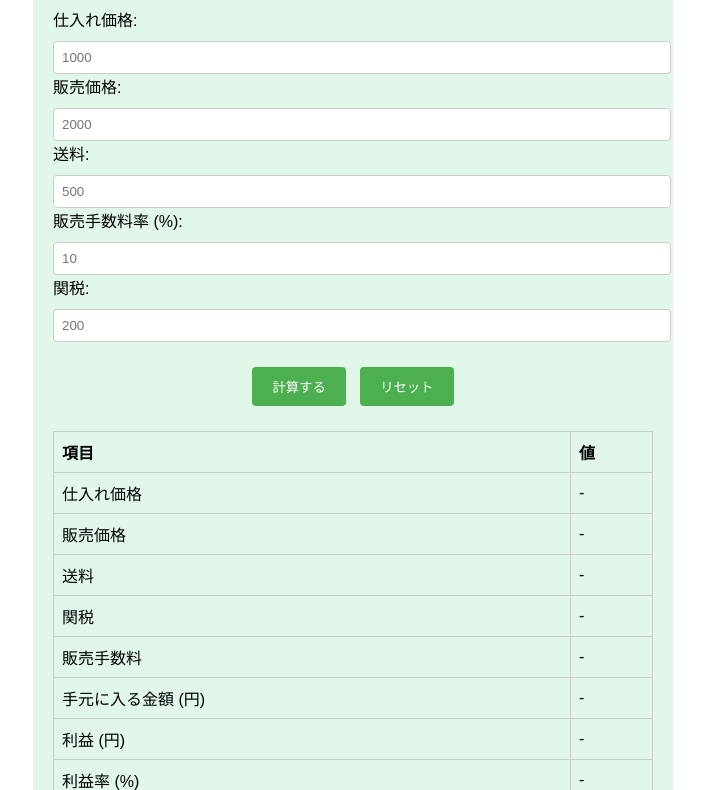
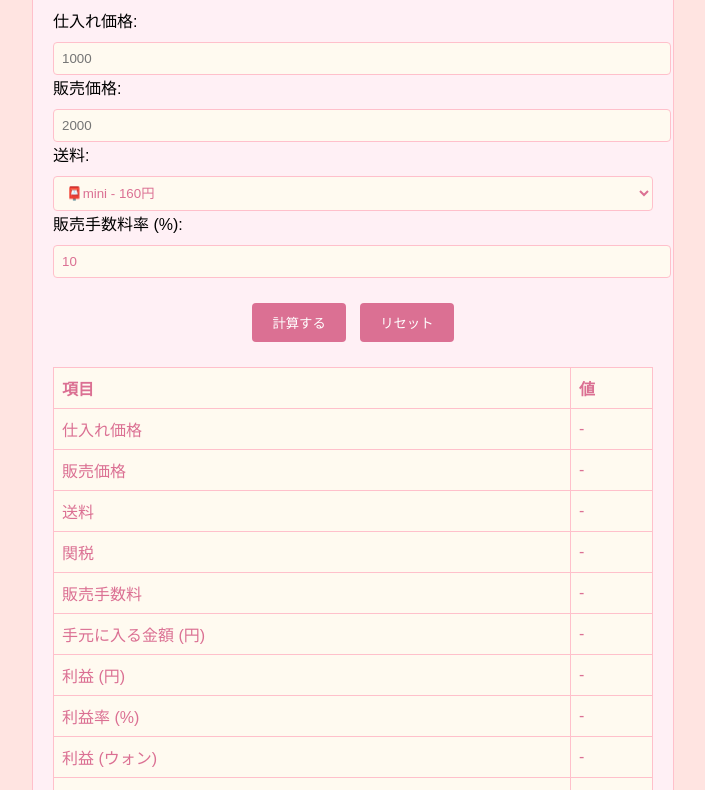
Before and after one commit to bigree/calcProfit, a plain HTML site: page index.html in a window 1280 px wide. Shown: the part 122-912 px from the top of the page, without its empty margins (287-992 px from the left). Drawn offline with Linux system fonts and the light colour scheme.

Commit message:
Update index.html

```diff
--- a/index.html
+++ b/index.html
@@ -8,16 +8,19 @@
         body {
             font-family: Arial, sans-serif;
             margin: 20px;
+            background-color: #ffe4e1;
         }
         .container {
             max-width: 600px;
             margin: 0 auto;
             padding: 20px;
-            background-color: #e0f7e9;
+            background-color: #fff0f5;
             border-radius: 8px;
+            border: 1px solid #ffc0cb;
         }
         h1 {
             text-align: center;
+            color: #db7093;
         }
         table {
             width: 100%;
@@ -25,11 +28,13 @@
             border-collapse: collapse;
         }
         table, th, td {
-            border: 1px solid #ccc;
+            border: 1px solid #ffc0cb;
         }
         th, td {
             padding: 8px;
             text-align: left;
+            background-color: #fffaf0;
+            color: #db7093;
         }
         .buttons {
             text-align: center;
@@ -39,20 +44,22 @@
             padding: 10px 20px;
             margin: 5px;
             border: none;
-            background-color: #4CAF50;
+            background-color: #db7093;
             color: white;
             border-radius: 4px;
             cursor: pointer;
         }
         .buttons button:hover {
-            background-color: #45a049;
+            background-color: #ff69b4;
         }
-        input[type="number"] {
+        input[type="number"], select {
             width: 100%;
             padding: 8px;
             margin-top: 10px;
-            border: 1px solid #ccc;
+            border: 1px solid #ffc0cb;
             border-radius: 4px;
+            background-color: #fffaf0;
+            color: #db7093;
         }
     </style>
 </head>
@@ -67,13 +74,17 @@
             <input type="number" id="sellingPrice" placeholder="2000" required>
 
             <label for="shippingCost">送料:</label>
-            <input type="number" id="shippingCost" placeholder="500" required>
+            <select id="shippingCost" required>
+                <option value="160">📮mini - 160円</option>
+                <option value="215">📮専用シール（3辺合計60cm以内） - 215円</option>
+                <option value="455">🏣中型サイズ（17×24×7） - 455円</option>
+                <option value="450">🐈‍⬛コンパクト450 - 450円</option>
+            </select>
+
+            <br>
 
             <label for="commissionRate">販売手数料率 (%):</label>
-            <input type="number" id="commissionRate" placeholder="10" required>
-
-            <label for="customsDuty">関税:</label>
-            <input type="number" id="customsDuty" placeholder="200" required>
+            <input type="number" id="commissionRate" value="10" placeholder="10" required>
 
             <div class="buttons">
                 <button type="button" onclick="calculateProfit()">計算する</button>
@@ -141,7 +152,8 @@
             const sellingPrice = parseFloat(document.getElementById('sellingPrice').value);
             const shippingCost = parseFloat(document.getElementById('shippingCost').value);
             const commissionRate = parseFloat(document.getElementById('commissionRate').value);
-            const customsDuty = parseFloat(document.getElementById('customsDuty').value);
+            //const customsDuty = parseFloat(document.getElementById('customsDuty').value);
+            const customsDuty = costPrice * 0.15;
             const exchangeRate = await fetchExchangeRate();
 
             const commission = sellingPrice * (commissionRate / 100);
```
